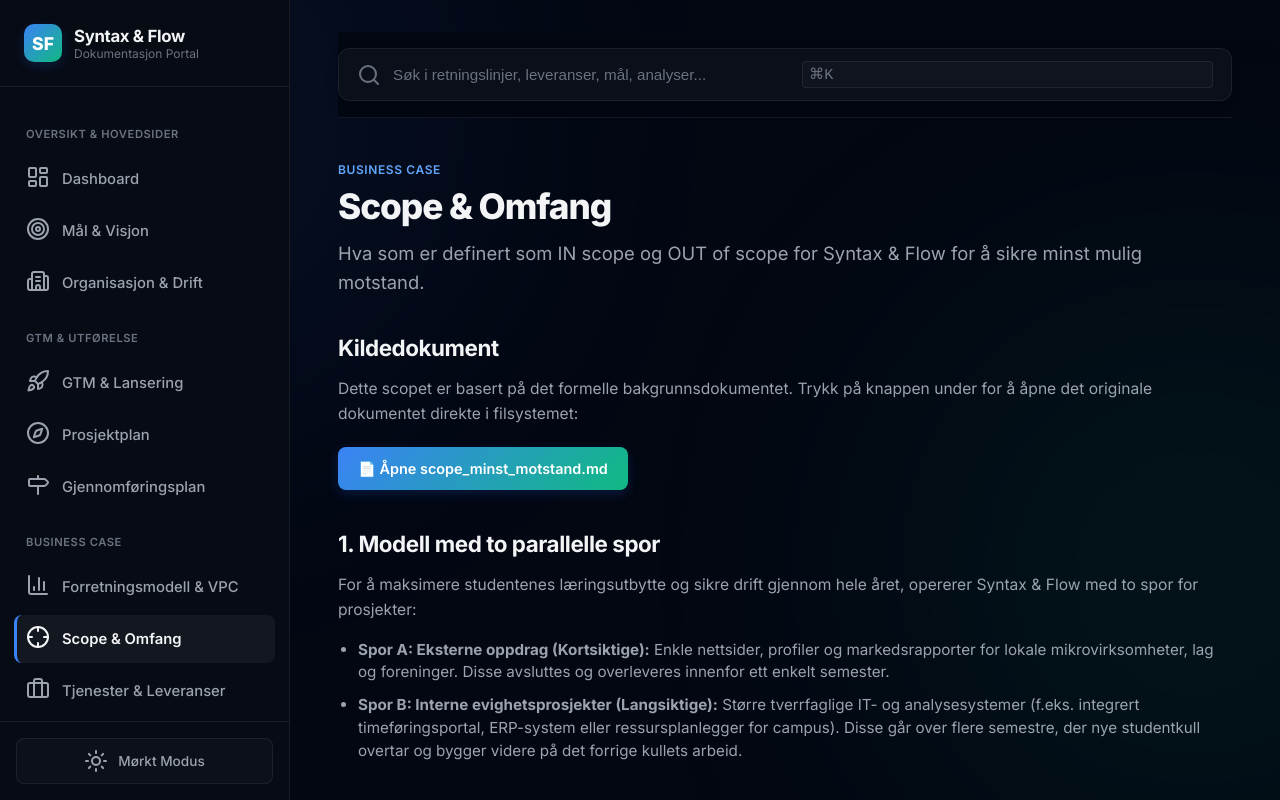
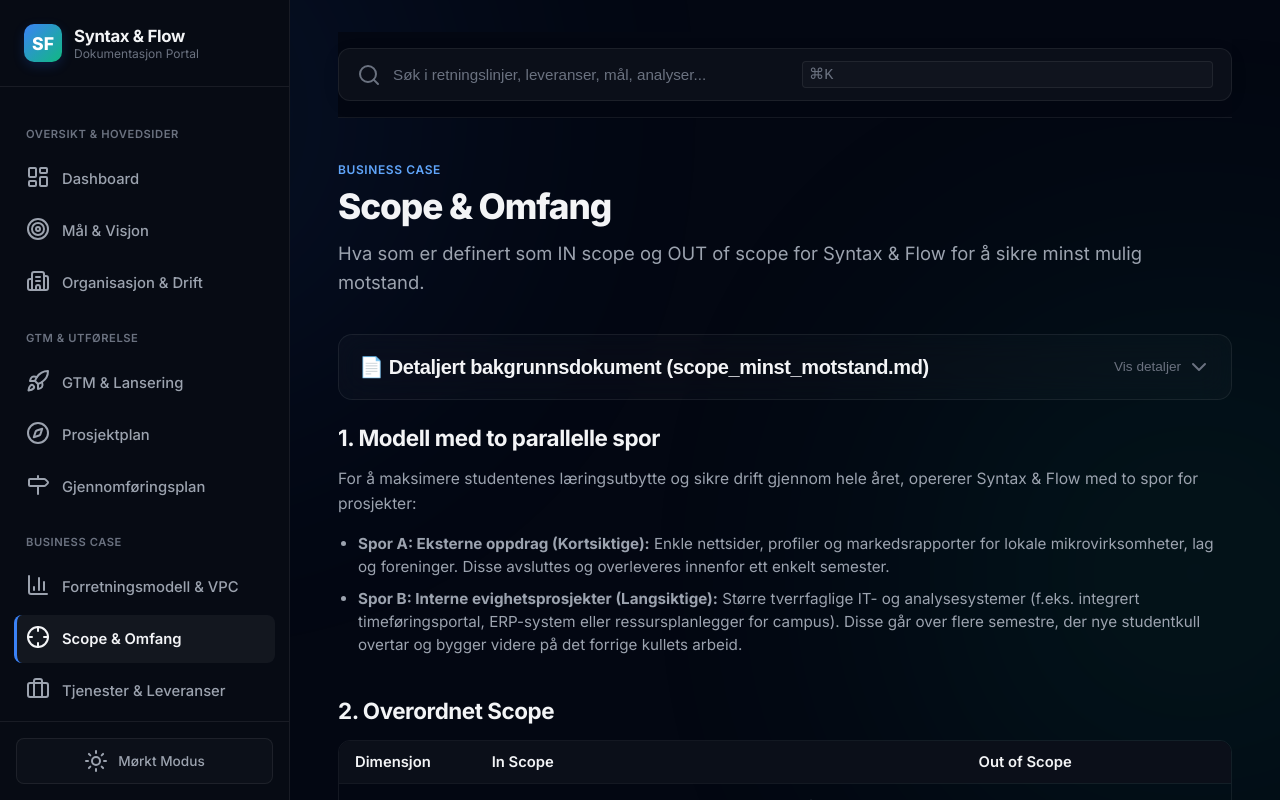
Before and after one commit to uffiulf/S-F-BC, a React (Vite) app in the folder 07-Nettside/infoside-app/: page / in a window 1280 px wide. Both pictures are taken after a click on the button "Scope & Omfang". Shown: the top 800 px of the page. Built offline with nearby package versions, Linux system fonts and the light colour scheme.

Commit message:
docs & feat: la til collapsible visning av scope_minst_motstand.md direkte i wikien

```diff
--- a/07-Nettside/infoside-app/src/App.jsx
+++ b/07-Nettside/infoside-app/src/App.jsx
@@ -12,6 +12,7 @@ export default function App() {
   const [openAccordionIdx, setOpenAccordionIdx] = useState(null);
   const [activeLegalTopicIdx, setActiveLegalTopicIdx] = useState(null);
   const [activeAdjustmentIdx, setActiveAdjustmentIdx] = useState(0);
+  const [openSections, setOpenSections] = useState({});
   const searchInputRef = useRef(null);
 
   // Reset detailed view when changing page
@@ -19,7 +20,15 @@ export default function App() {
     setActiveLegalTopicIdx(null);
     setOpenAccordionIdx(null);
     setActiveAdjustmentIdx(0);
+    setOpenSections({});
   }, [activePage]);
+
+  const toggleSection = (sectionKey) => {
+    setOpenSections((prev) => ({
+      ...prev,
+      [sectionKey]: !prev[sectionKey]
+    }));
+  };
 
   // Sync theme to <html> element
   useEffect(() => {
@@ -386,8 +395,82 @@ export default function App() {
             ) : (
               <>
                 {/* Standard sections */}
-                {currentPage.sections && currentPage.sections.map((sec, idx) => (
-                  <div key={idx} className="wiki-section">
+                {currentPage.sections && currentPage.sections.map((sec, idx) => {
+                  const isCollapsible = !!sec.isCollapsible;
+                  const sectionKey = `${currentPage.id}-${idx}`;
+                  const isOpen = !!openSections[sectionKey];
+
+                  return (
+                    <div
+                      key={idx}
+                      className={`wiki-section ${isCollapsible ? "collapsible-section glass-card" : ""}`}
+                      style={isCollapsible ? { padding: "20px", marginBottom: "24px" } : {}}
+                    >
+                      {isCollapsible ? (
+                        <>
+                          <button
+                            onClick={() => toggleSection(sectionKey)}
+                            className="flex items-center justify-between w-full text-left"
+                            style={{
+                              display: "flex",
+                              width: "100%",
+                              justifyContent: "space-between",
+                              alignItems: "center",
+                              background: "none",
+                              border: "none",
+                              color: "inherit",
+                              cursor: "pointer",
+                              padding: 0
+                            }}
+                          >
+                            <h2 style={{ margin: 0, fontSize: "1.25rem", display: "flex", alignItems: "center", gap: "8px" }}>
+                              {sec.heading}
+                            </h2>
+                            <span style={{ display: "flex", alignItems: "center", gap: "6px", fontSize: "0.85rem", color: "var(--text-muted)", fontWeight: 500 }}>
+                              {isOpen ? "Skjul detaljer" : "Vis detaljer"}
+                              {isOpen ? <Icons.ChevronUp className="w-4 h-4" /> : <Icons.ChevronDown className="w-4 h-4" />}
+                            </span>
+                          </button>
+
+                          {isOpen && (
+                            <div className="collapsible-content animate-fade-in" style={{ marginTop: "16px", borderTop: "1px solid var(--border-color)", paddingTop: "16px" }}>
+                              {sec.text && <p dangerouslySetInnerHTML={{ __html: sec.text }} />}
+
+                              {sec.points && (
+                                <ul>
+                                  {sec.points.map((pt, pIdx) => (
+                                    <li key={pIdx} dangerouslySetInnerHTML={{ __html: pt }} />
+                                  ))}
+                                </ul>
+                              )}
+
+                              {sec.table && (
+                                <div className="table-container">
+                                  <table className="wiki-table">
+                                    <thead>
+                                      <tr>
+                                        {sec.table.headers.map((h, hIdx) => (
+                                          <th key={hIdx}>{h}</th>
+                                        ))}
+                                      </tr>
+                                    </thead>
+                                    <tbody>
+                                      {sec.table.rows.map((row, rIdx) => (
+                                        <tr key={rIdx}>
+                                          {row.map((cell, cIdx) => (
+                                            <td key={cIdx} dangerouslySetInnerHTML={{ __html: cell }} />
+                                          ))}
+                                        </tr>
+                                      ))}
+                                    </tbody>
+                                  </table>
+                                </div>
+                              )}
+                            </div>
+                          )}
+                        </>
+                      ) : (
+                        <>
                           <h2>{sec.heading}</h2>
                           {sec.text && <p dangerouslySetInnerHTML={{ __html: sec.text }} />}
 
@@ -421,8 +504,11 @@ export default function App() {
                               </table>
                             </div>
                           )}
+                        </>
+                      )}
                     </div>
-                ))}
+                  );
+                })}
 
                 {/* Custom: Prosjektplan timeline rendering */}
                 {currentPage.id === "prosjektplan" && (
--- a/07-Nettside/infoside-app/src/data/wikiData.js
+++ b/07-Nettside/infoside-app/src/data/wikiData.js
@@ -282,13 +282,53 @@ export const wikiData = [
     lead: "Hva som er definert som IN scope og OUT of scope for Syntax & Flow for å sikre minst mulig motstand.",
     sections: [
       {
-        heading: "Kildedokument",
-        text: "Dette scopet er basert på det formelle bakgrunnsdokumentet. Trykk på knappen under for å åpne det originale dokumentet direkte i filsystemet:<br/>" +
-          "<div class=\"button-container\">" +
-          "  <a href=\"file:///Users/luffi/Library/Mobile Documents/com~apple~CloudDocs/Antigravity/Syntax&Flow/06-Business-case/Scope/scope_minst_motstand.md\" class=\"btn-primary\" target=\"_blank\">" +
-          "    📄 Åpne scope_minst_motstand.md" +
-          "  </a>" +
-          "</div>"
+        heading: "📄 Detaljert bakgrunnsdokument (scope_minst_motstand.md)",
+        isCollapsible: true,
+        text: "Dette er det fulle innholdet fra bakgrunnsdokumentet <em>scope_minst_motstand.md</em> som definerer premissene for piloten:<br/><br/>" +
+          "<h3>1. Organisatorisk struktur — et skille mellom drift og utførelse</h3>" +
+          "Syntax & Flow drives av en stabil kjerne, mens studentene utfører oppdragene. Dette er et selvstendig organ in-house på HiØ, ikke en studentforening.<br/><br/>" +
+          "<strong>Den stabile kjernen:</strong>" +
+          "<div class='table-container'><table class='wiki-table'><thead><tr><th>Rolle</th><th>Tilknytning</th><th>Ansvarsområde</th></tr></thead><tbody>" +
+          "<tr><td>Daglig leder</td><td>Fast / stipendiat</td><td>Daglig drift, kundekontakt, strategi</td></tr>" +
+          "<tr><td>Fagansvarlige</td><td>Lønnet / fagansatte</td><td>Faglig kvalitetssikring og veiledning</td></tr>" +
+          "<tr><td>Forelesere</td><td>Trukket inn ved behov</td><td>Kvalitetssikring av komplekse leveranser</td></tr>" +
+          "<tr><td>Styret</td><td>HiØ + uavhengige</td><td>Strategisk retning, tilsyn</td></tr>" +
+          "</tbody></table></div>" +
+          "<strong>Studentene (utfører oppdrag):</strong>" +
+          "<div class='table-container'><table class='wiki-table'><thead><tr><th>Rolle</th><th>Tilknytning</th><th>Ansvarsområde</th></tr></thead><tbody>" +
+          "<tr><td>Teammedlem</td><td>ITD35014 (10 stp)</td><td>Utfører oppgaver i tverrfaglige team</td></tr>" +
+          "<tr><td>Teamleder</td><td>ITD35014 + erfaren</td><td>Koordinerer teamet og kundekontakt</td></tr>" +
+          "</tbody></table></div>" +
+          "<h3>2. Utgangspunkt: Eksisterende emne ITD35014</h3>" +
+          "HiØ har allerede emnet ITD35014 Bedriftspraksis (10 stp) under Fakultet for IT, ingeniørfag og økonomi (IIO). S&Fs rolle er å skaffe praksisplasser, organisere tverrfaglige team og sørge for veiledning/kvalitetssikring. Dette løser studentenes problem med å måtte skaffe praksisplass selv.<br/><br/>" +
+          "<h3>3. Tjenester & Leveranser (Hva leveres)</h3>" +
+          "We skiller mellom to spor:<br/>" +
+          "• <strong>Spor A: Eksterne oppdrag (Kortsiktige):</strong> Enkle nettsider, logo/visuell profil, markedsanalyse, forretningsmodellering (BMC) for mikrovirksomheter.<br/>" +
+          "• <strong>Spor B: Interne evighetsprosjekter (Langsiktige):</strong> Tverrfaglige systemer (f.eks. internt ERP-system eller studentportal) som går over flere semestre med overlevering mellom kullene.<br/><br/>" +
+          "<strong>Hva vi bevisst UNNGÅR i starten:</strong> Applikasjoner med sensitive databaser/personopplysninger, IT-sikkerhetsrevisjon, ekstern regnskapsføring for andre, og oppdrag som krever SLA.<br/><br/>" +
+          "<h3>4. Kundekriterier (Hvem leverer vi til)</h3>" +
+          "For å unngå statsstøtteproblematikk og konkurranseklager leverer vi kun til:<br/>" +
+          "1. Interne avdelinger ved HiØ<br/>" +
+          "2. Ideelle organisasjoner, lag og foreninger<br/>" +
+          "3. Privatpersoner (ENK uten ansatte) og gründere i oppstartsfasen<br/>" +
+          "4. Mikrovirksomheter (1–5 ansatte) som bekrefter at de ikke har budsjett til kommersielle aktører.<br/><br/>" +
+          "<h3>5. Rekrutteringsspor & Lånekassen</h3>" +
+          "• <strong>Spor 1 (Kombinert):</strong> ITD35014 (10 stp) + 5 stp valgfag = 15 stp (kvalifiserer for Lånekassen). Arbeidstid ca. 22–25 timer/uke.<br/>" +
+          "• <strong>Spor 2 (Kun emnet):</strong> 10 stp (for studenter som ikke trenger Lånekasse-støtte). Arbeidstid ca. 12–15 timer/uke.<br/>" +
+          "• <strong>Spor 3 (NAV-tiltak):</strong> Utsettes til etter pilotfasen (tidligst Fase 4).<br/><br/>" +
+          "<h3>6. Portalen som verifisert referansebase</h3>" +
+          "Portalen løser bedriftenes problem med informasjonsasymmetri ved rekruttering. I stedet for en selvrapportert CV, gir portalen dokumentert bevis på en kandidats faktiske arbeidsprestasjon over 3–6 måneder basert på rubric-vurderinger fra kunder og mentorer.<br/><br/>" +
+          "<strong>Juridiske rammer:</strong> Fullstendig samtykkebasert (opt-in), strukturerte vurderingskriterier uten negativ fritekst, fullt innsyn og sletterett for studenten, samt begrenset tilgang for godkjente bedrifter.<br/><br/>" +
+          "<h3>7. Organisasjon, juss & forvaltning</h3>" +
+          "• <strong>Organisasjonsform:</strong> AS eid av ideell stiftelse for ansvarsbegrensning og ryddig statsstøtteskille.<br/>" +
+          "• <strong>Samarbeid med HiØ:</strong> Betale markedspris for lokaler/mentorer (eller definere det som ordinær undervisning) for å unngå ulovlig offentlig støtte.<br/>" +
+          "• <strong>Kundeavtale:</strong> Standard 'as-is'-avtale med ansvarsfraskrivelse, begrenset opptil 10 000 kr.<br/>" +
+          "• <strong>Støtteregister:</strong> Føre de minimis-register for alle kunder (maks 300 000 EUR over 3 år).<br/><br/>" +
+          "<h3>8. Suksesskriterier for piloten</h3>" +
+          "1. Ett team (3–5 studenter) gjennomfører ett prosjekt for én kunde (eller et internt evighetsprosjekt er påbegynt).<br/>" +
+          "2. Prosjektet fullføres innen 8–12 uker med god kundetilfredshet (NPS > 7).<br/>" +
+          "3. Godt rapportert læringsutbytte (> 4/5) og ingen juridiske klager eller hendelser.<br/>" +
+          "4. Alt er grundig dokumentert (timer, de minimis, vurderinger)."
       },
       {
         heading: "1. Modell med to parallelle spor",
```
Lines whose indentation alone changed are shown as unchanged.
